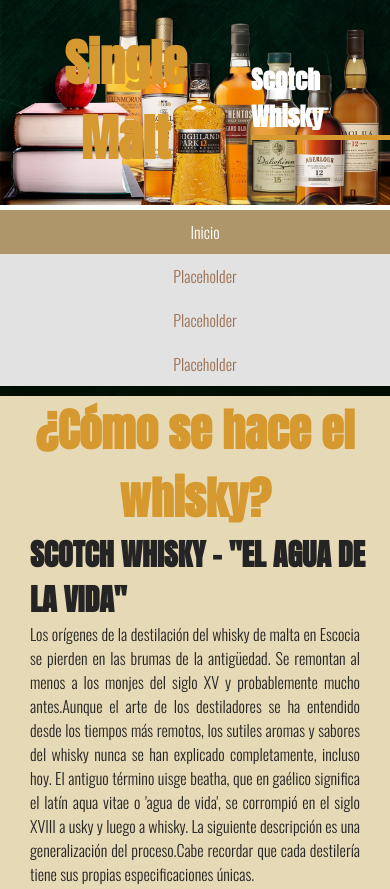
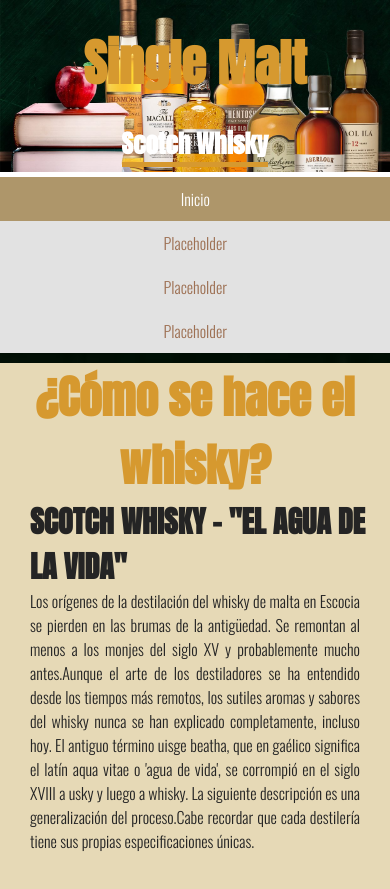
Before and after one commit to Richardustev/OnePage-6-Secciones, a plain HTML site: page index.html in a window 390 px wide. Shown: the top 889 px of the page. Drawn offline with nearby package versions, Linux system fonts and the light colour scheme.

Commit message:
Update style.css

```diff
--- a/style.css
+++ b/style.css
@@ -164,6 +164,10 @@ a{
 }
 
 @media screen and (max-width: 900px){
+    #header{
+        flex-direction: column;
+    }
+
     #main{
         width: 100%;
         grid-template-columns: 1fr;
@@ -173,6 +177,12 @@ a{
         display: block;
     }
 
+    #nav ol > li{
+        text-align: center;
+        padding: 10px 10px;
+        width: 95%;
+    }
+
     #main aside{
         display:none;
     }
```
